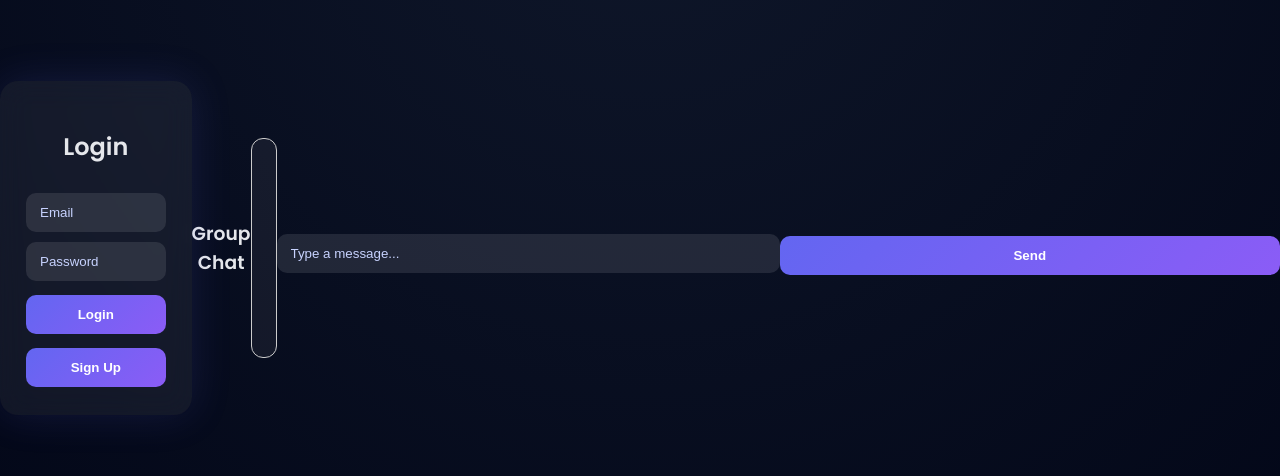
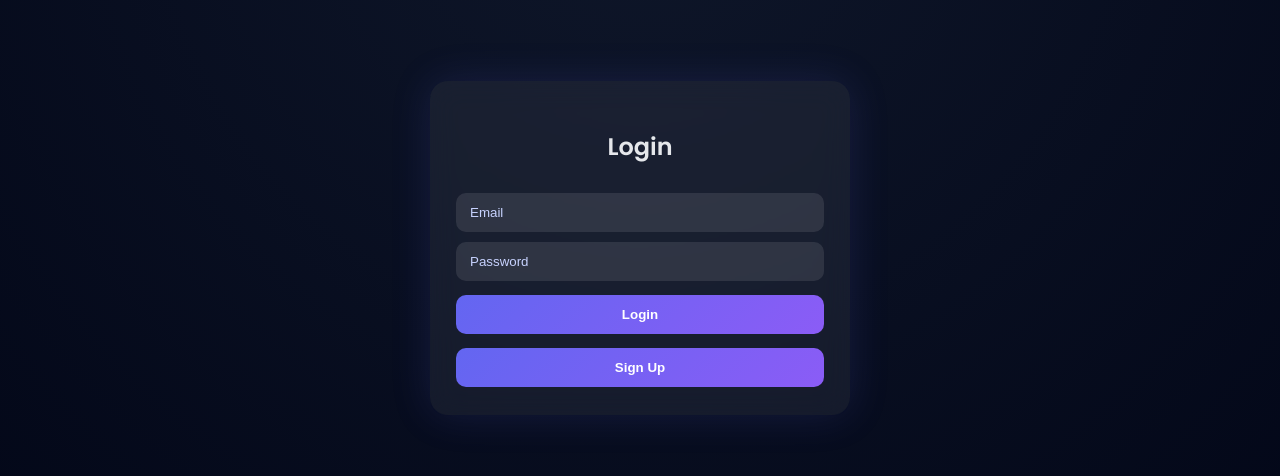
Before and after one commit to ananmanan25/Ananmanan-Employs, a plain HTML site: page index.html in a window 1280 px wide. Shown: the part 152-628 px from the top of the page. Drawn offline with Linux system fonts and the light colour scheme; no server answers.

Commit message:
Update index.html

```diff
--- a/index.html
+++ b/index.html
@@ -42,15 +42,6 @@
   </div>
 
 </div>
-
-
-  <hr>
-  <h3>Group Chat</h3>
-  <div id="chat"></div>
-  <input id="messageInput" placeholder="Type a message...">
-  <button onclick="sendMessage()">Send</button>
-</div>
-
 <script src="https://www.gstatic.com/firebasejs/9.22.2/firebase-app-compat.js"></script>
 <script src="https://www.gstatic.com/firebasejs/9.22.2/firebase-auth-compat.js"></script>
 <script src="https://www.gstatic.com/firebasejs/9.22.2/firebase-firestore-compat.js"></script>
```
